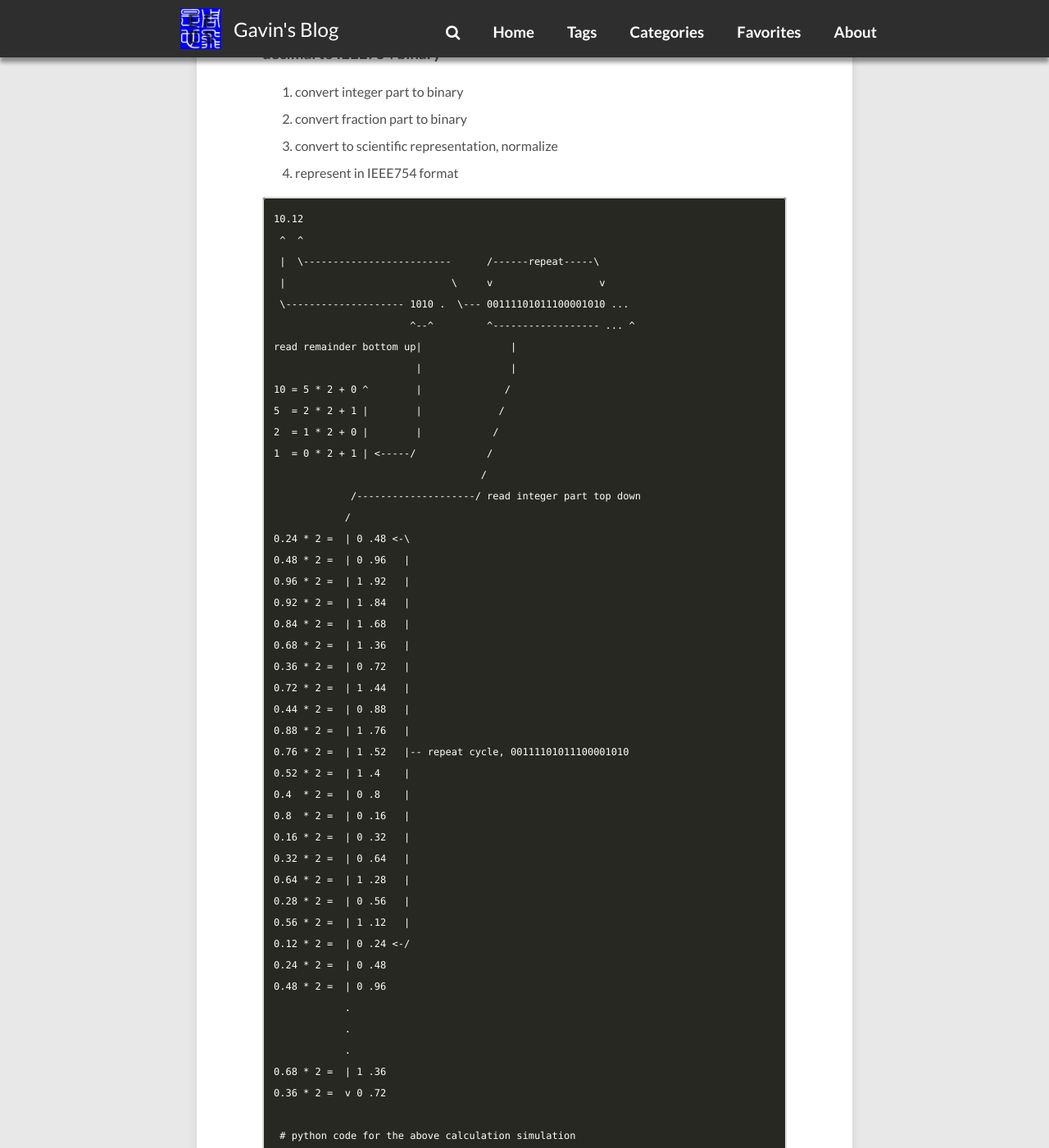
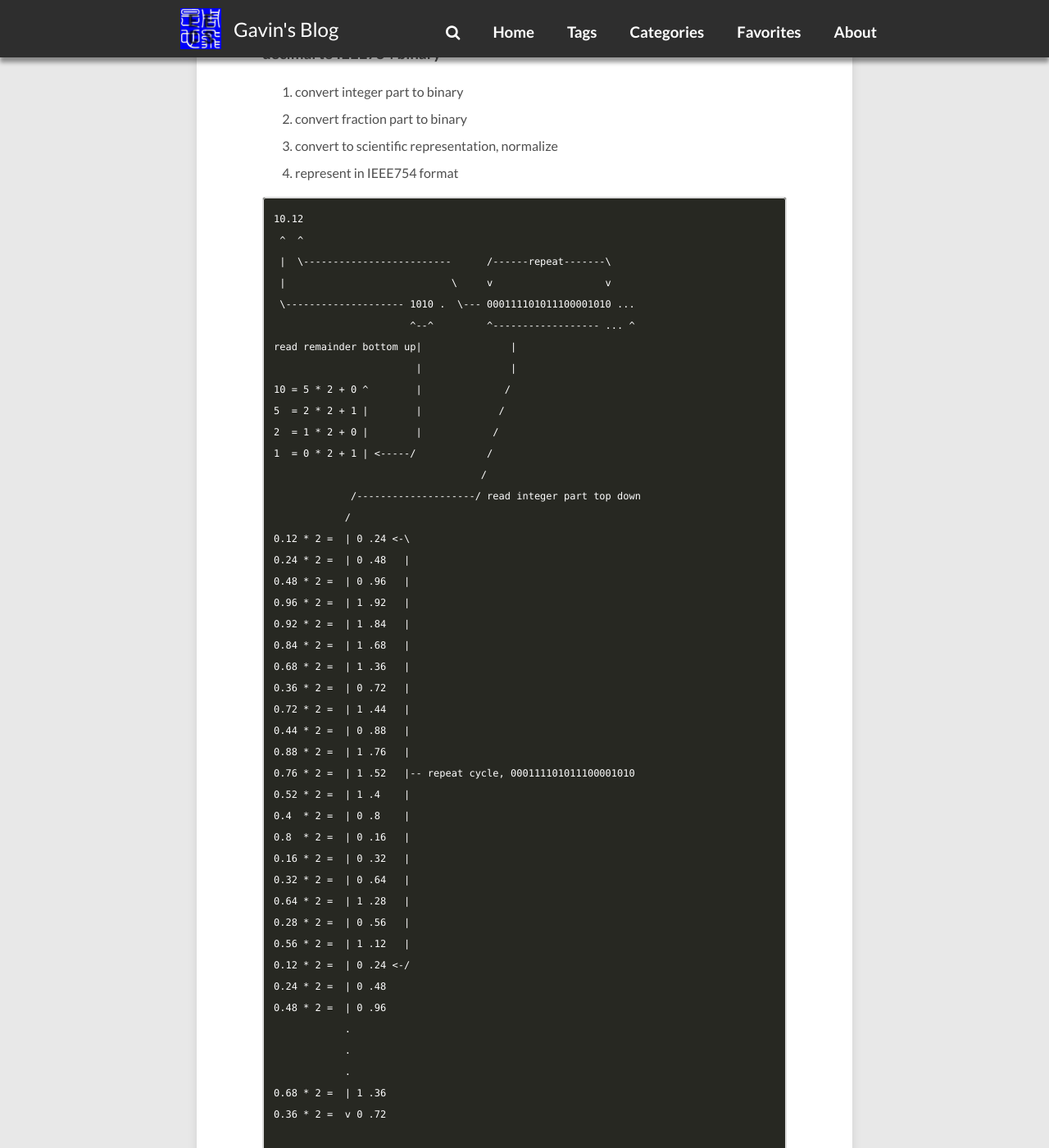
Before and after one commit to gavinchou/gavinchou.github.io, a Jekyll site: the page built from _posts/2017-07-23-floating-point-IEEE754.md, in a window 1280 px wide and 1400 px high, scrolled down 2545 px. Shown: the whole window at 82% size. Built offline with Jekyll 4.4.1, drawn with Linux system fonts in a browser that asks for light colours; comment, search, counter and statistics services are not loaded; some of the changed text lies outside the part shown.

Commit message:
Correct errors in floating-piont-ieee754

````diff
--- a/_posts/2017-07-23-floating-point-IEEE754.md
+++ b/_posts/2017-07-23-floating-point-IEEE754.md
@@ -6,7 +6,6 @@ comments: true
 categories: experience summary
 tags: encoding float
 ---
-
 #  IEEE754, floating point, conversion (representation)
 
 ### binary representation
@@ -95,9 +95,9 @@ mantissa 52 bits
 ```
 10.12
  ^  ^
- |  \-------------------------      /------repeat-----\
- |                            \     v                  v
- \-------------------- 1010 .  \--- 00111101011100001010 ...
+ |  \-------------------------      /------repeat-------\
+ |                            \     v                   v
+ \-------------------- 1010 .  \--- 000111101011100001010 ...
                        ^--^         ^------------------ ... ^
 read remainder bottom up|               |
                         |               |
@@ -108,7 +108,8 @@ read remainder bottom up|               |
                                    /
              /--------------------/ read integer part top down
             /
-0.24 * 2 =  | 0 .48 <-\
+0.12 * 2 =  | 0 .24 <-\
+0.24 * 2 =  | 0 .48   |
 0.48 * 2 =  | 0 .96   |
 0.96 * 2 =  | 1 .92   |
 0.92 * 2 =  | 1 .84   |
@@ -118,7 +119,7 @@ read remainder bottom up|               |
 0.72 * 2 =  | 1 .44   |
 0.44 * 2 =  | 0 .88   |
 0.88 * 2 =  | 1 .76   |
-0.76 * 2 =  | 1 .52   |-- repeat cycle, 00111101011100001010
+0.76 * 2 =  | 1 .52   |-- repeat cycle, 000111101011100001010
 0.52 * 2 =  | 1 .4    |
 0.4  * 2 =  | 0 .8    |
 0.8  * 2 =  | 0 .16   |
@@ -146,16 +147,16 @@ if __name__ == '__main__':
         b = a - 100 if a >= 100 else a
 
 hence,
-                   v------repeat------v
-(10.12)_10 = (1010.00111101011100001010...)_2
+                   v-------repeat------v
+(10.12)_10 = (1010.000111101011100001010...)_2
              nomalize
-                   v------repeat------v
-           = (1.01000111101011100001010... * 2^3)_2
+                   v-------repeat------v
+           = (1.010000111101011100001010... * 2^3)_2
 
 format with IEEE754 spec single precision
 
-           v------repeat------v
-     (1.01000111101011100001010... * 2^3)_2
+           v-------repeat------v
+     (1.010000111101011100001010... * 2^3)_2
         ^---------------------^        ^
                    |                   |
            /-------|------------------/
@@ -172,14 +173,14 @@ format with IEEE754 spec single precision
           |
           |
        v-------v v-----------------------v
-     0 1000001|0 0100011|11010111|00001010...
-                    ^------repeat------^
+     0 1000001|0 0100001|11101011|10000101|0...
+                    ^--------repeat------^
 
 the same procedure format with IEEE754 spec double precision
 
-           v------repeat------v
-     (1.01000111101011100001010... * 2^3)_2
-        ^---------------------^        ^
+           v-------repeat------v
+     (1.010000111101011100001010... * 2^3)_2
+        ^----------------------^       ^
                    |                   |
            /-------|------------------/
           |        \
@@ -194,17 +195,16 @@ the same procedure format with IEEE754 spec double precision
      ^---------^
            |
        v----------v v-------------------------------------------------------v
-     0 1000000|0010 0100|01111010|11100001|01000111|10101110|00010100|0111101...
-                       ^------repeat-------^
+     0 1000000|0010 0100|00111101|01110000|10100011|11010111|00001010|00111101...
+                       ^-------repeat-------^
 
 ```
 
 ### floating point arithmetic
-take "add" for example
 
-10.12 => 0 10000010 01000011110101110000101
-
+TBD
 
 ### ref
 
 <https://www.youtube.com/watch?v=tx-M_rqhuUA>
+<https://www.h-schmidt.net/FloatConverter/IEEE754.html>
````
Also changed, not shown: other parts of _posts/2017-07-23-floating-point-IEEE754.md (+2 -1 lines).
